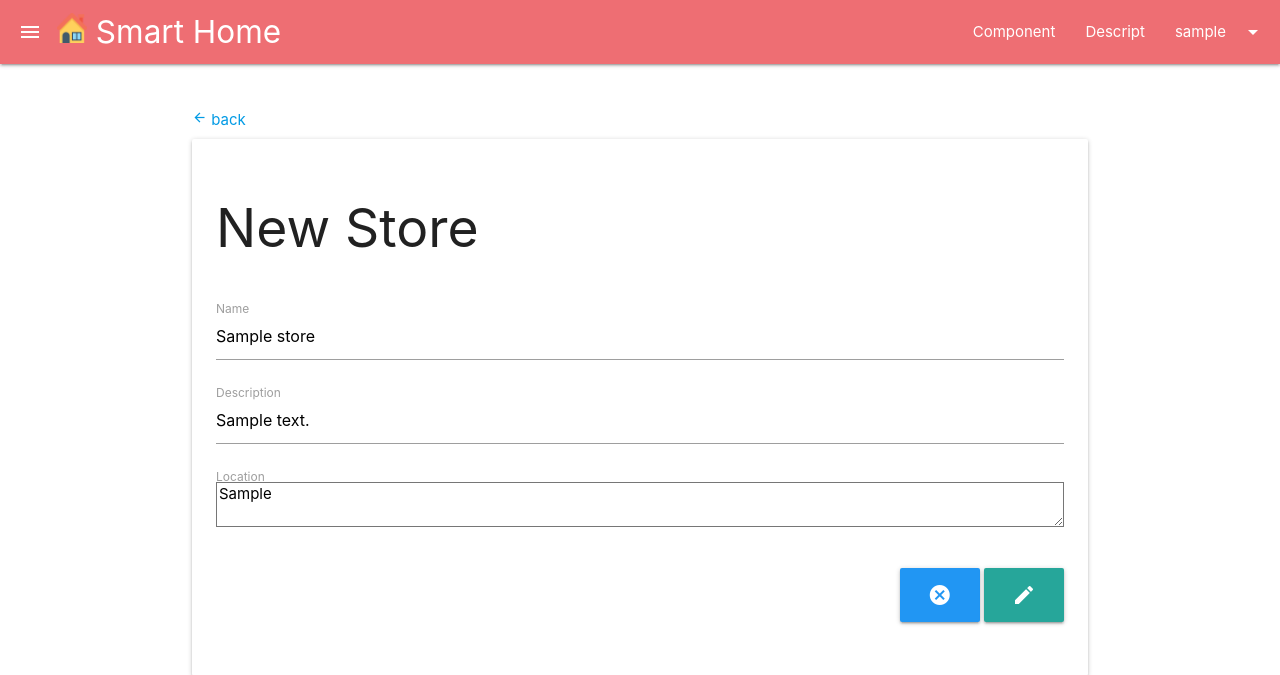
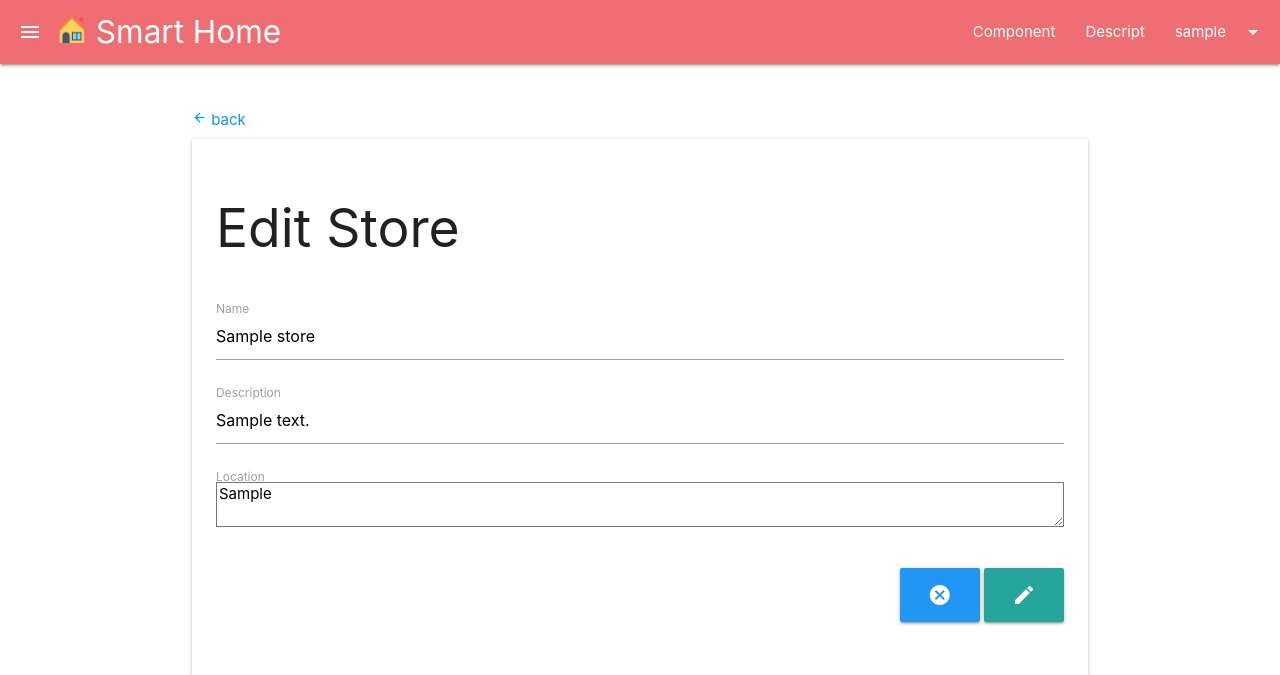
Before and after one commit to vmgabriel/todo-django, a Django app: page /stores/1/edit in a window 1280 px wide. Shown: the top 675 px of the page. Run offline with Django 3.2, Linux system fonts and the light colour scheme; a user stored in the database is signed in; tables that the repository leaves empty hold one stand-in row (values such as "Sample post"); grey boxes marked "Sample" are stand-in pictures.

Commit message:
fix: store edit forgeign key with user_id

```diff
--- a/stores/templates/stores/edit.html
+++ b/stores/templates/stores/edit.html
@@ -12,7 +12,7 @@
 
     <div class="card-panel">
       <div class="row" style="display: inline-flex;">
-        <h2>New Store</h2>
+        <h2>{% if mode == "Save" %}New{% else %}Edit{% endif %} Store</h2>
       </div>
 
       <form method="post" enctype="multipart/form-data" class="col s12" style="padding-bottom: 2em;">
--- a/stores/views.py
+++ b/stores/views.py
@@ -69,6 +69,10 @@ class StoreEditView(LoginRequiredMixin, generic.edit.UpdateView):
     def form_valid(self, form, *args, **kwargs):
         """Get Form Valid"""
         self.object = form.save(commit=False, updated=True)
+        self.object = form.save(
+            commit=False,
+            **{'user': self.request.user}
+        )
         self.object.save()
 
         return redirect(
```
